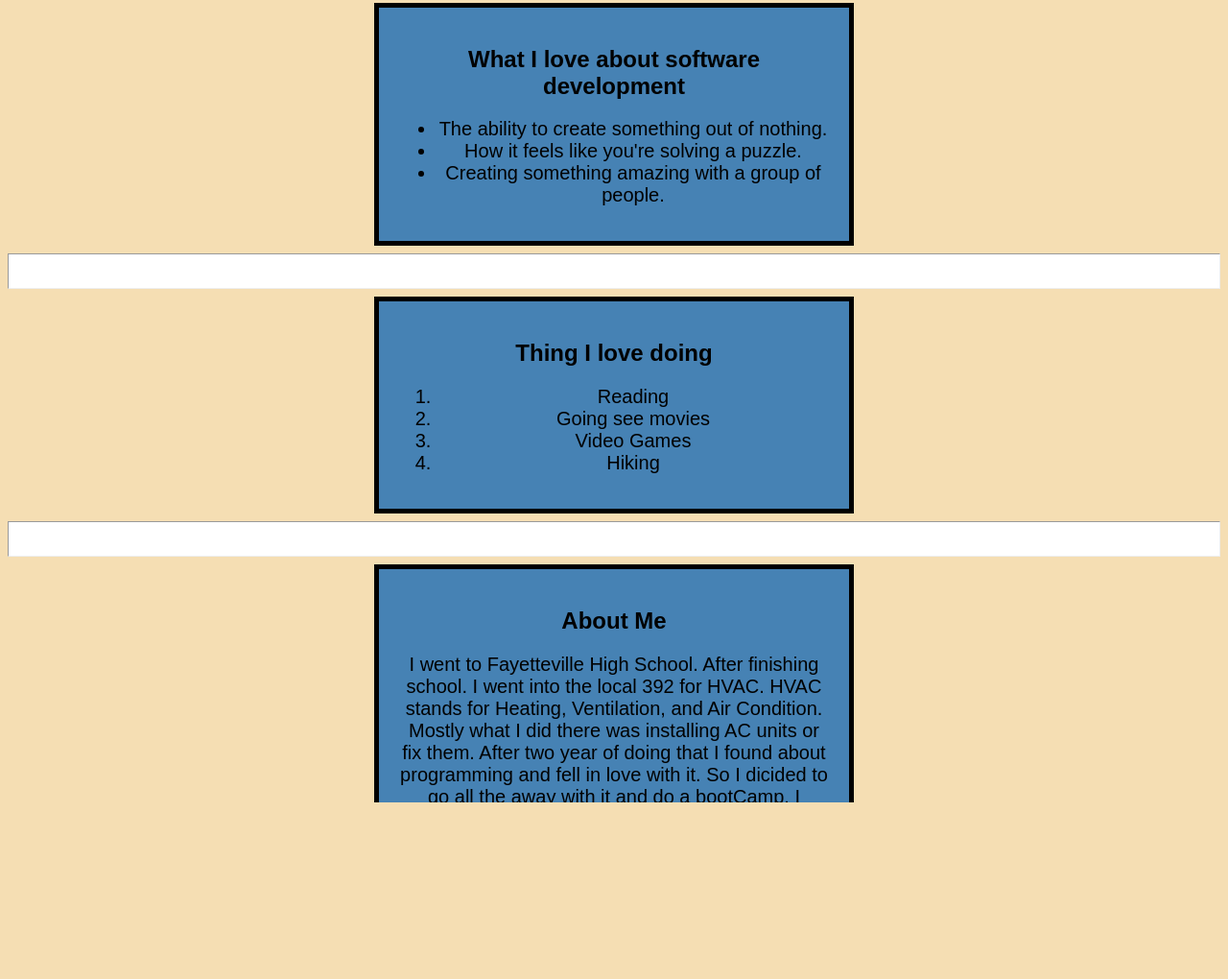
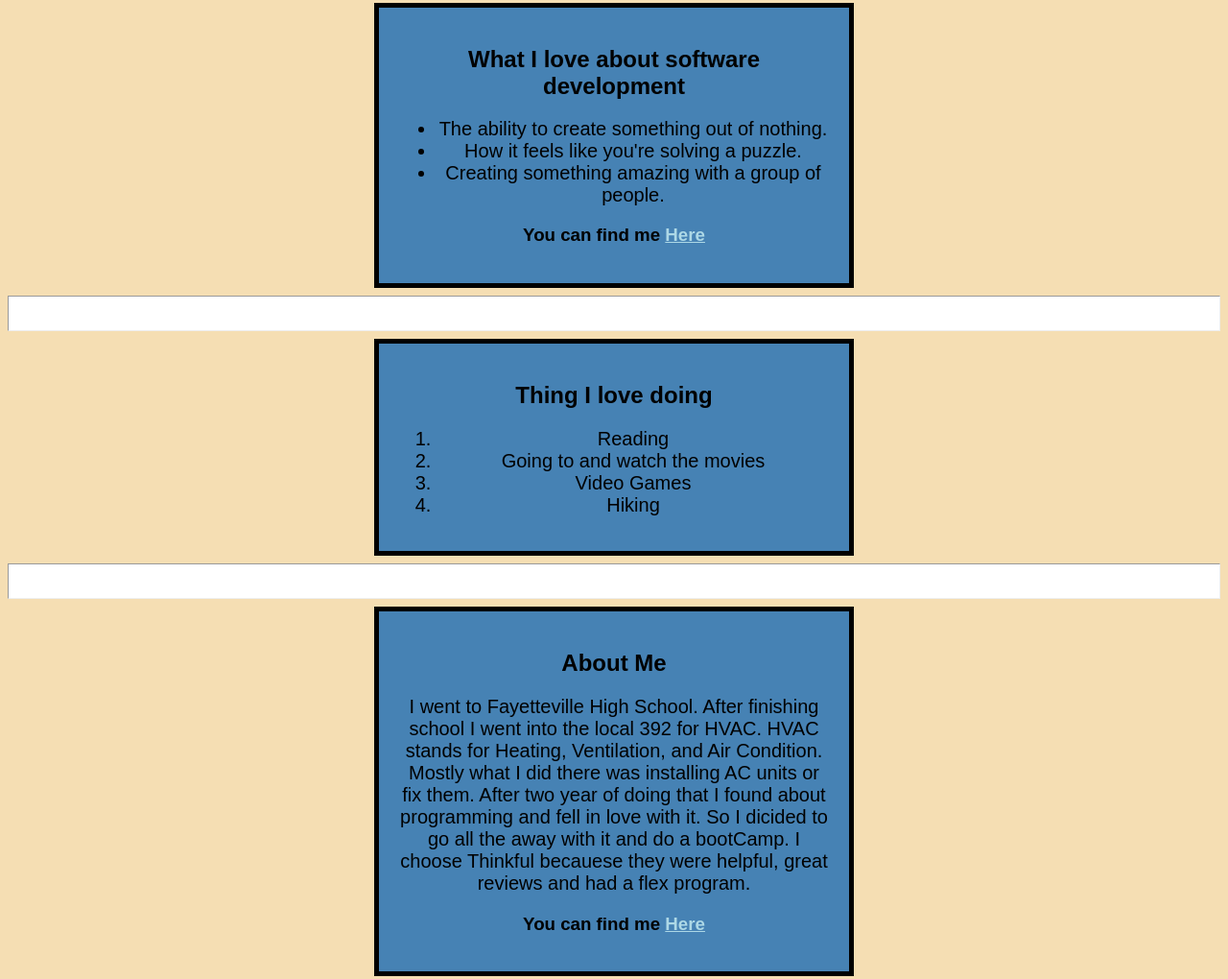
Before and after one commit to sethallen44/portfolio-project, a plain HTML site: page index.html in a window 1280 px wide. Shown: the part 689-1709 px from the top of the page at 96% size. Drawn offline with Linux system fonts and the light colour scheme.

Commit message:
change location and fix grammar

```diff
--- a/index.html
+++ b/index.html
@@ -24,13 +24,14 @@
              <li>How it feels like you're solving a puzzle.</li>
              <li>Creating something amazing with a group of people.</li>
          </ul>
+         <h3>You can find me <a href="https://www.google.com/maps/place/Fayetteville,+OH+45118/@39.1837597,-83.9395647,15z/data=!3m1!4b1!4m5!3m4!1s0x8840dfdf8ffd63f9:0x572328bffeb567c2!8m2!3d39.1867298!4d-83.9321521">Here</a></h3>
          </article>
         <hr>
          <article class="box border-box">
              <h2>Thing I love doing</h2>
              <ol>
                  <li>Reading</li>
-                 <li>Going see movies</li>
+                 <li>Going to and watch the movies</li>
                  <li>Video Games</li>
                  <li>Hiking</li>
              </ol>
@@ -38,9 +39,9 @@
          <hr>
          <article class="box border-box">
              <h2>About Me</h2>
-             <p>    I went to Fayetteville High School. After finishing school. I went into the local 392 for HVAC. HVAC stands for Heating, Ventilation, and Air Condition.
+             <p> I went to Fayetteville High School. After finishing school I went into the local 392 for HVAC. HVAC stands for Heating, Ventilation, and Air Condition.
                  Mostly what I did there was installing AC units or fix them. After two year of doing that I found about programming and fell in love with it. So I dicided to go all the
-                away with it and do a bootCamp. I choose Thinkful becauese they were helpful, great reviews and a flex program.
+                away with it and do a bootCamp. I choose Thinkful becauese they were helpful, great reviews and had a flex program.
             </p>
             <h3>You can find me <a href="https://www.google.com/maps/place/Fayetteville,+OH+45118/@39.1837597,-83.9395647,15z/data=!3m1!4b1!4m5!3m4!1s0x8840dfdf8ffd63f9:0x572328bffeb567c2!8m2!3d39.1867298!4d-83.9321521">Here</a></h3>
          </article>
```
